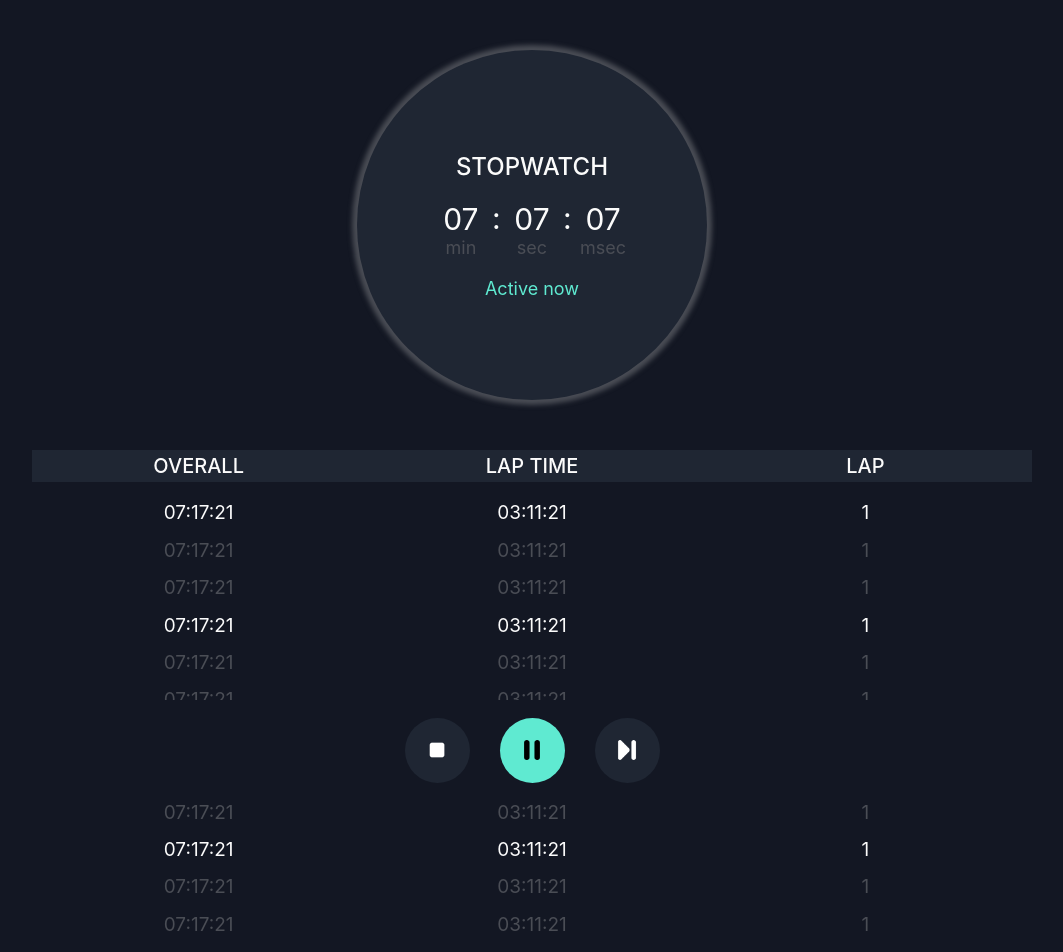
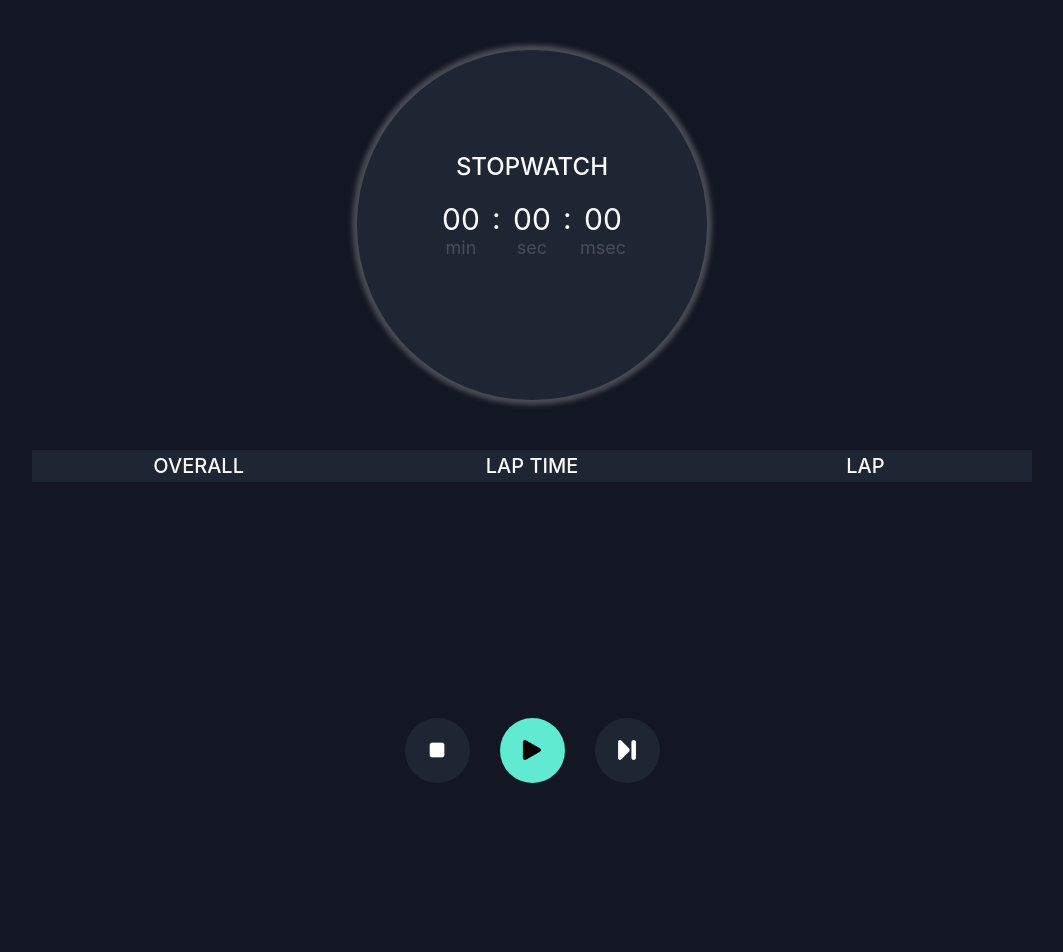
Before and after one commit to rook16rus/stopwatch-app, a React (Create React App) app: page / in a window 1280 px wide. Shown: the top 952 px of the page, without its empty margins (108-1171 px from the left). After the commit the page ends 800 px from the top, so only its background shows below. Built offline with nearby package versions, Linux system fonts and the light colour scheme.

Commit message:
Реализовал функционал для дисплея

```diff
--- a/package.json
+++ b/package.json
@@ -10,6 +10,7 @@
     "@types/node": "^16.18.39",
     "@types/react": "^18.2.18",
     "@types/react-dom": "^18.2.7",
+    "classnames": "^2.3.2",
     "react": "^18.2.0",
     "react-dom": "^18.2.0",
     "react-redux": "^8.1.2",
--- a/src/components/App/App.tsx
+++ b/src/components/App/App.tsx
@@ -1,15 +1,72 @@
-import React from 'react';
+import {useRef, useState} from "react";
 
 import StopwatchDisplay from "../StopwatchDisplay/StopwatchDisplay";
 import StopwatchList from "../StopwatchList/StopwatchList";
 import StopwatchControls from "../StopwatchControls/StopwatchControls";
 
 function App() {
+    const [laps, setLaps] = useState([]);
+    const [milliseconds, setMilliseconds] = useState(0);
+    const [seconds, setSeconds] = useState(0);
+    const [minutes, setMinutes] = useState(0);
+    const [isActive, setIsActive] = useState(false);
+    const [passedTime, setPassedTime] = useState(0);
+
+    let intervalRef = useRef<null | NodeJS.Timeout>(null);
+
+    const onStop = (): void => {
+        window.clearInterval(intervalRef.current as NodeJS.Timeout);
+        setPassedTime(0);
+        setIsActive(false);
+        setMilliseconds(0);
+        setSeconds(0);
+        setMinutes(0);
+        setLaps([]);
+    }
+
+    const onNext = (): void => {
+        if (passedTime === 0) return
+    }
+
+    const onTogglePlay = (): void => {
+        if (passedTime === 0) {
+            const currentTime = Date.now();
+            setPassedTime(currentTime);
+
+            intervalRef.current = setInterval(() => {
+                const timeDifference = Date.now() - currentTime;
+                const millisecondsDifference = Math.floor(timeDifference / 10 % 100);
+                const secondsDifference = Math.floor(timeDifference / 1000 % 60);
+                const minutesDifference = Math.floor(timeDifference / 1000 / 60) % 60;
+
+                setMilliseconds(millisecondsDifference);
+                setSeconds(secondsDifference);
+                setMinutes(minutesDifference);
+            }, 1)
+        }
+
+        if (isActive) {
+            setIsActive(false)
+        } else {
+            setIsActive(true)
+        }
+    }
+
     return (
         <div className="stopwatch">
-            <StopwatchDisplay />
-            <StopwatchList />
-            <StopwatchControls />
+            <StopwatchDisplay
+                milliseconds={milliseconds}
+                seconds={seconds}
+                minutes={minutes}
+                isActive={isActive}
+            />
+            <StopwatchList laps={laps} />
+            <StopwatchControls
+                onStop={onStop}
+                onNext={onNext}
+                onTogglePlay={onTogglePlay}
+                isActive={isActive}
+            />
         </div>
     );
 }
--- a/src/components/StopwatchControls/StopwatchControls.tsx
+++ b/src/components/StopwatchControls/StopwatchControls.tsx
@@ -3,17 +3,34 @@ import styles from './StopwatchControls.module.scss'
 import pause from './pause.png'
 import playPause from './play-pause.png'
 import stop from './stop.png'
+import play from './play.png'
 
-const StopwatchControls = () => {
+type StopwatchControlsProps = {
+    onStop: () => void,
+    onNext: () => void,
+    onTogglePlay: () => void,
+    isActive: boolean
+}
+
+const StopwatchControls = ({onStop, onNext, onTogglePlay, isActive}: StopwatchControlsProps) => {
     return (
         <div className={styles.controls}>
-            <button className={`${styles.controls__button} ${styles.controls__stop}`}>
+            <button
+                onClick={onStop}
+                className={`${styles.controls__button} ${styles.controls__stop}`}
+            >
                 <img src={stop} alt="Иконка стоп"/>
             </button>
-            <button className={`${styles.controls__button} ${styles.controls__pause}`}>
-                <img src={pause} alt="Иконка стоп"/>
+            <button
+                onClick={onTogglePlay}
+                className={`${styles.controls__button} ${styles.controls__pause}`}
+            >
+                <img src={isActive ? pause : play} alt="Иконка стоп"/>
             </button>
-            <button className={`${styles.controls__button} ${styles.controls__next}`}>
+            <button
+                onClick={onNext}
+                className={`${styles.controls__button} ${styles.controls__next}`}
+            >
                 <img src={playPause} alt="Иконка стоп"/>
             </button>
         </div>
--- a/src/components/StopwatchDisplay/StopwatchDisplay.module.scss
+++ b/src/components/StopwatchDisplay/StopwatchDisplay.module.scss
@@ -86,8 +86,14 @@
   }
 
   &__status {
+    opacity: 0;
+
     font-size: 14px;
     color: #5FEAD1;
+
+    &.active {
+      opacity: 1;
+    }
 
     @include mq('custom', 'min', 550) {
       font-size: 18px;
--- a/src/components/StopwatchDisplay/StopwatchDisplay.tsx
+++ b/src/components/StopwatchDisplay/StopwatchDisplay.tsx
@@ -1,25 +1,40 @@
+import classNames from "classnames";
+
 import styles from "./StopwatchDisplay.module.scss"
 
-const StopwatchDisplay = () => {
+type StopwatchDisplayProps = {
+    milliseconds: number,
+    seconds: number,
+    minutes: number,
+    isActive: boolean
+}
+
+const StopwatchDisplay = ({milliseconds, seconds, minutes, isActive}: StopwatchDisplayProps) => {
+    const convertDigit = (digit: number): string | number => {
+        return digit > 9 ? digit : '0' + digit
+    }
+
     return (
         <div className="container">
             <div className={styles.display}>
                 <h1 className={styles.display__title}>Stopwatch</h1>
                 <div className={styles.display__timer}>
                     <div className={styles["display__timer-block"]}>
-                        <span className={styles["display__timer-number"]}>07</span>
+                        <span className={styles["display__timer-number"]}>{convertDigit(minutes)}</span>
                         <span className={styles["display__timer-desc"]}>min</span>
                     </div>
                     <div className={styles["display__timer-block"]}>
-                        <span className={styles["display__timer-number"]}>07</span>
+                        <span className={styles["display__timer-number"]}>{convertDigit(seconds)}</span>
                         <span className={styles["display__timer-desc"]}>sec</span>
                     </div>
                     <div className={styles["display__timer-block"]}>
-                        <span className={styles["display__timer-number"]}>07</span>
+                        <span className={styles["display__timer-number"]}>{convertDigit(milliseconds)}</span>
                         <span className={styles["display__timer-desc"]}>msec</span>
                     </div>
                 </div>
-                <span className={styles.display__status}>Active now</span>
+                <span className={classNames(styles.display__status, {[styles.active]: isActive})}>
+                    Active now
+                </span>
             </div>
         </div>
     )
--- a/src/components/StopwatchList/StopwatchList.tsx
+++ b/src/components/StopwatchList/StopwatchList.tsx
@@ -1,6 +1,22 @@
+import { ILap } from "../../types/types";
+
 import styles from './StopwatchList.module.scss'
 
-const StopwatchList = () => {
+type StopWatchListProps = {
+    laps: Array<ILap>
+}
+
+const StopwatchList = ({laps}: StopWatchListProps) => {
+    const lapElements = laps.map(({overall, lapTime, lap}: ILap): React.ReactNode => {
+        return (
+            <li className={`${styles.list__item} ${styles.active}`}>
+                <span>{overall}</span>
+                <span>{lapTime}</span>
+                <span>{lap}</span>
+            </li>
+        )
+    })
+
     return (
         <div className={styles.list}>
             <div className={styles.list__header}>
@@ -9,81 +25,7 @@ const StopwatchList = () => {
                 <span>Lap</span>
             </div>
             <ul className={styles.list__laps}>
-                <li className={`${styles.list__item} ${styles.active}`}>
-                    <span>07:17:21</span>
-                    <span>03:11:21</span>
-                    <span>1</span>
-                </li>
-                <li className={styles.list__item}>
-                    <span>07:17:21</span>
-                    <span>03:11:21</span>
-                    <span>1</span>
-                </li>
-                <li className={styles.list__item}>
-                    <span>07:17:21</span>
-                    <span>03:11:21</span>
-                    <span>1</span>
-                </li>
-                <li className={`${styles.list__item} ${styles.active}`}>
-                    <span>07:17:21</span>
-                    <span>03:11:21</span>
-                    <span>1</span>
-                </li>
-                <li className={styles.list__item}>
-                    <span>07:17:21</span>
-                    <span>03:11:21</span>
-                    <span>1</span>
-                </li>
-                <li className={styles.list__item}>
-                    <span>07:17:21</span>
-                    <span>03:11:21</span>
-                    <span>1</span>
-                </li>
-                <li className={`${styles.list__item} ${styles.active}`}>
-                    <span>07:17:21</span>
-                    <span>03:11:21</span>
-                    <span>1</span>
-                </li>
-                <li className={styles.list__item}>
-                    <span>07:17:21</span>
-                    <span>03:11:21</span>
-                    <span>1</span>
-                </li>
-                <li className={styles.list__item}>
-                    <span>07:17:21</span>
-                    <span>03:11:21</span>
-                    <span>1</span>
-                </li>
-                <li className={`${styles.list__item} ${styles.active}`}>
-                    <span>07:17:21</span>
-                    <span>03:11:21</span>
-                    <span>1</span>
-                </li>
-                <li className={styles.list__item}>
-                    <span>07:17:21</span>
-                    <span>03:11:21</span>
-                    <span>1</span>
-                </li>
-                <li className={styles.list__item}>
-                    <span>07:17:21</span>
-                    <span>03:11:21</span>
-                    <span>1</span>
-                </li>
-                <li className={`${styles.list__item} ${styles.active}`}>
-                    <span>07:17:21</span>
-                    <span>03:11:21</span>
-                    <span>1</span>
-                </li>
-                <li className={styles.list__item}>
-                    <span>07:17:21</span>
-                    <span>03:11:21</span>
-                    <span>1</span>
-                </li>
-                <li className={styles.list__item}>
-                    <span>07:17:21</span>
-                    <span>03:11:21</span>
-                    <span>1</span>
-                </li>
+                {lapElements}
             </ul>
         </div>
     )
--- /dev/null
+++ b/src/types/types.ts
@@ -0,0 +1,5 @@
+export type ILap = {
+    overall: string,
+    lapTime: string,
+    lap: number
+}
```
Also changed, not shown: src/components/StopwatchControls/play.png (added), 1 other file (tests, documents, lock files or other folders).
